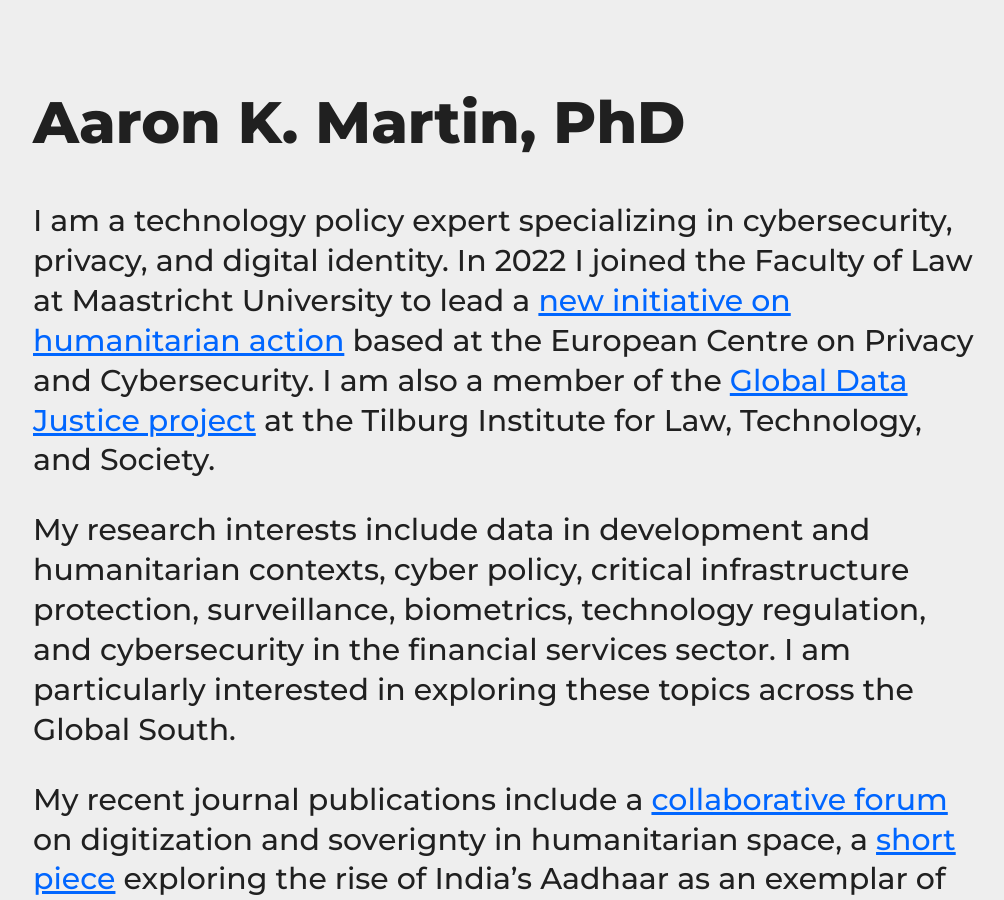
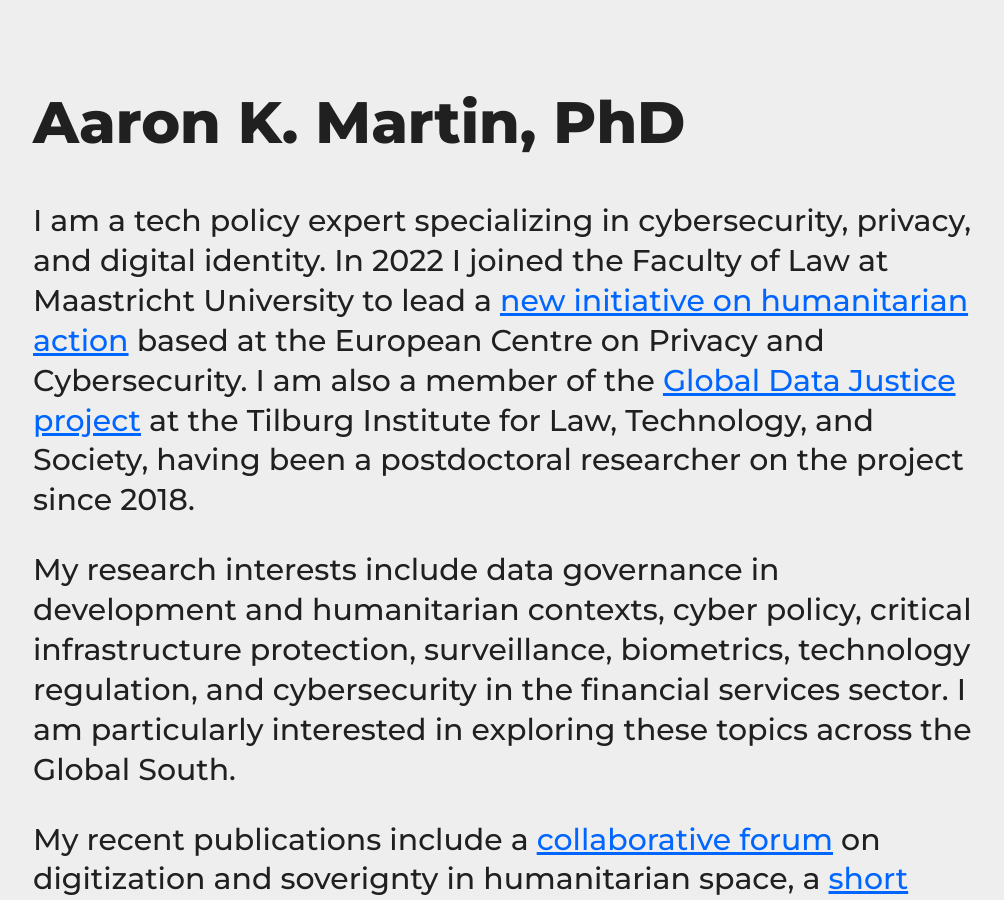
Before and after one commit to haroonalrasheed/641a, a Jekyll site: the page built from index.md, in a window 1280 px wide and 900 px high. Shown: the whole window, without its empty margins (131-1135 px from the left). Built offline with Jekyll 4.4.1, drawn with Linux system fonts in a browser that asks for light colours; some of the changed text lies outside the part shown.

Commit message:
Update index.md

```diff
--- a/index.md
+++ b/index.md
@@ -2,13 +2,13 @@
 layout: default
 title: Aaron K. Martin, PhD
 ---
-I am a technology policy expert specializing in cybersecurity, privacy, and digital identity. In 2022 I joined the Faculty of Law at Maastricht University to lead a [new initiative on humanitarian action](https://www.maastrichtuniversity.nl/ecpc/humanitarian-action-programme) based at the European Centre on Privacy and Cybersecurity. I am also a member of the [Global Data Justice project](https://globaldatajustice.org) at the Tilburg Institute for Law, Technology, and Society.
+I am a tech policy expert specializing in cybersecurity, privacy, and digital identity. In 2022 I joined the Faculty of Law at Maastricht University to lead a [new initiative on humanitarian action](https://www.maastrichtuniversity.nl/ecpc/humanitarian-action-programme) based at the European Centre on Privacy and Cybersecurity. I am also a member of the [Global Data Justice project](https://globaldatajustice.org) at the Tilburg Institute for Law, Technology, and Society, having been a postdoctoral researcher on the project since 2018.
 
-My research interests include data in development and humanitarian contexts, cyber policy, critical infrastructure protection, surveillance, biometrics, technology regulation, and cybersecurity in the financial services sector. I am particularly interested in exploring these topics across the Global South.
+My research interests include data governance in development and humanitarian contexts, cyber policy, critical infrastructure protection, surveillance, biometrics, technology regulation, and cybersecurity in the financial services sector. I am particularly interested in exploring these topics across the Global South.
 
-My recent journal publications include a [collaborative forum](https://doi.org/10.1080/14650045.2022.2047468) on digitization and soverignty in humanitarian space, a [short piece](https://doi.org/10.24908/ss.v19i1.14547) exploring the rise of India’s Aadhaar as an exemplar of developmental digital identity, a [co-authored commentary](https://doi.org/10.1177/20539517211006744) on digital identity research in humanitarian aid, a [research essay](https://doi.org/10.1080/02681102.2020.1811943) written with Professor Linnet Taylor on the impacts of customer identification requirements on refugees, and an [article](https://doi.org/10.24908/ss.v17i1/2.12924) on the surveillance of mobile money platforms.
+My recent publications include a [collaborative forum](https://doi.org/10.1080/14650045.2022.2047468) on digitization and soverignty in humanitarian space, a [short piece](https://doi.org/10.24908/ss.v19i1.14547) exploring the rise of India’s Aadhaar as an exemplar of developmental digital identity, a [co-authored commentary](https://doi.org/10.1177/20539517211006744) on digital identity research in humanitarian aid, a [research essay](https://doi.org/10.1080/02681102.2020.1811943) written with Professor Linnet Taylor on the impacts of customer identification requirements on refugees, and an [article](https://doi.org/10.24908/ss.v17i1/2.12924) on the surveillance of mobile money platforms.
 
-Before returning to academia, I was a Vice President of Cyber Policy at JPMorgan Chase in New York from 2015-2018. Prior to that I worked in tech policy roles at the Organisation for Economic Cooperation and Development (OECD), European Commission's Joint Research Centre, Vodafone Group, and [elsewhere](http://sixfouronea.net/professional-history/). I have lectured internationally including at the London School of Economics and Political Science (LSE), Cornell Tech, NYU Stern, and Fundação Getulio Vargas.
+Prior to returning to academia, I was a Vice President of Cyber Policy at JPMorgan Chase in New York from 2015-2018. Before that I worked in tech policy roles at the Organisation for Economic Cooperation and Development (OECD), European Commission's Joint Research Centre, Vodafone Group, and [elsewhere](http://sixfouronea.net/professional-history/). I have lectured internationally including at the London School of Economics and Political Science (LSE), Cornell Tech, NYU Stern, and Fundação Getulio Vargas.
 
 I am consultant on connectivity topics to the UN Refugee Agency (UNHCR). I have a PhD in Information Systems and Innovation from the LSE, where I studied biometrics.
 
```
